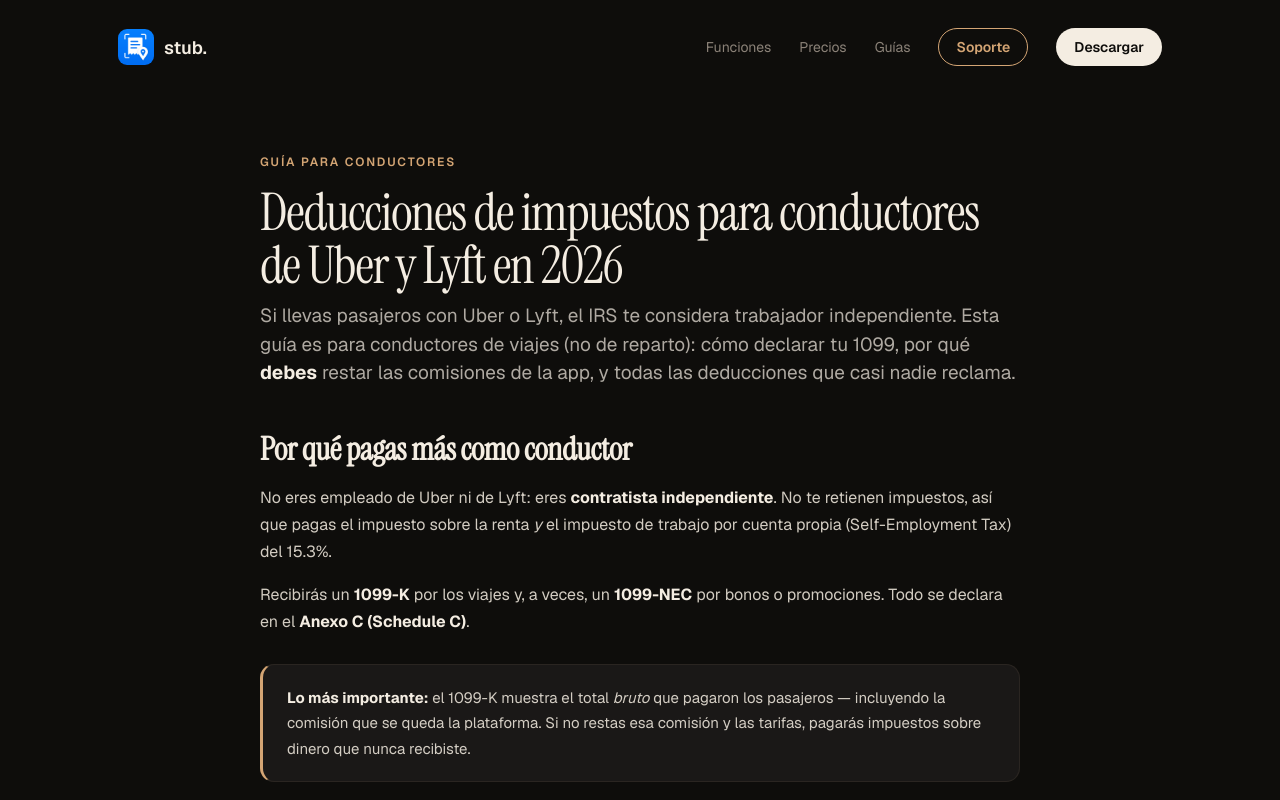
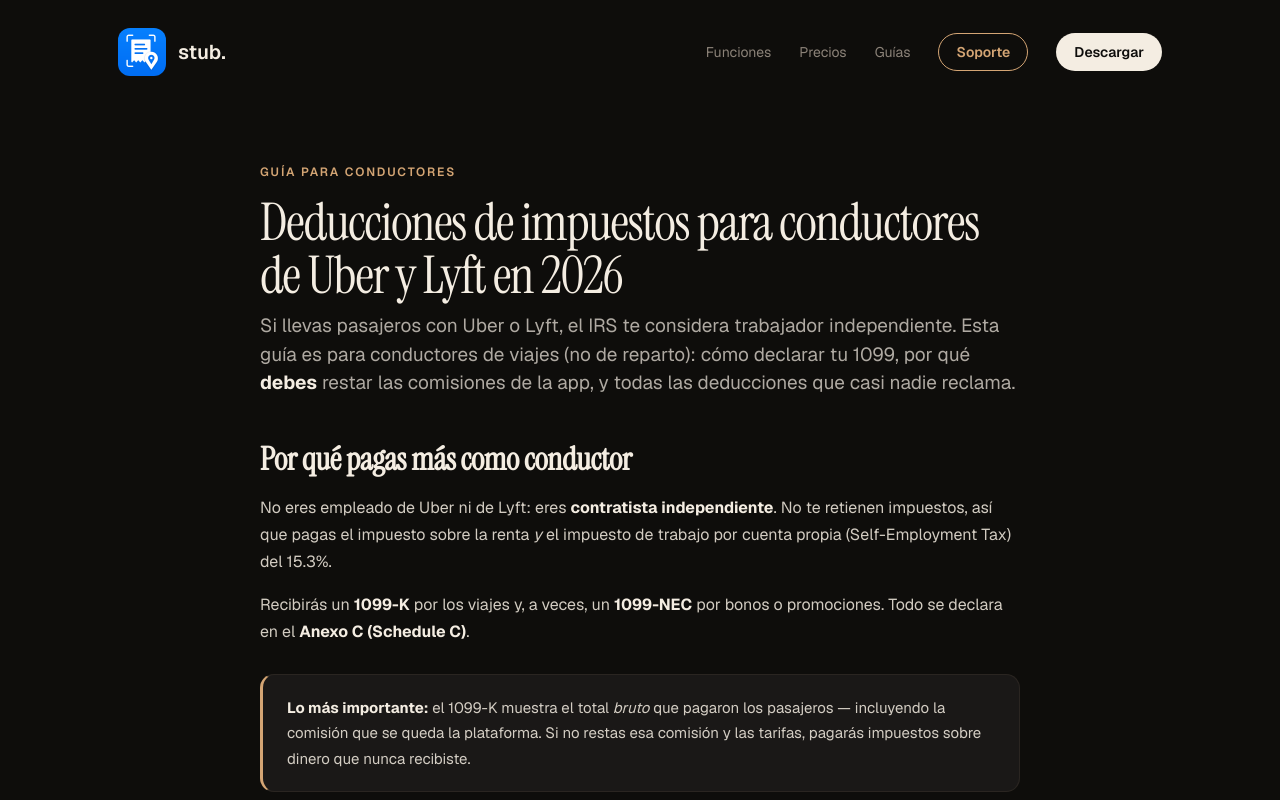
Before and after one commit to EVDiag/stub, a plain HTML site: page es/deducciones-conductores.html in a window 1280 px wide. Shown: the top 800 px of the page. Drawn offline with nearby package versions, Linux system fonts and the light colour scheme.

Commit message:
Site icon: 48 px instead of 36 in the header and footer, the word hidden at 360 px wide or less
WHAT THIS IS. Roman, 17 Nov 2026, 05:27 Berlin: the icon on the website can be bigger.

THE CHANGE. In the 9 pages with the mark (index.html, es/index.html, es/guias.html and the 6 es/deducciones pages): the mark 48 px with 12 px corners (the same quarter as 36 and 9 before), 12 px to the word stub., the word 20 px instead of 18, the img size attributes 48. At least 16 px between the logo and the menu: at 320 px the word touched Soporte. At 360 px wide or less the icon stands alone, without the word, so the menu fits beside it.

Co-Authored-By: Claude Opus 5.5 <noreply@anthropic.com>
Claude-Session: https://claude.ai/code/session_017Jao8ywuvZnBEDtpT1RcLN

```diff
--- a/es/deducciones-conductores.html
+++ b/es/deducciones-conductores.html
@@ -39,12 +39,12 @@
   .container { max-width: 1100px; margin: 0 auto; padding: 0 28px; }
 
   header { padding: 28px 0; }
-  .nav { display: flex; align-items: center; justify-content: space-between; }
-  .brand { display: flex; align-items: center; gap: 10px; }
+  .nav { display: flex; align-items: center; justify-content: space-between; gap: 16px; }
+  .brand { display: flex; align-items: center; gap: 12px; }
   .brand-mark {
-    width: 36px; height: 36px; border-radius: 9px; display: block; flex-shrink: 0;
+    width: 48px; height: 48px; border-radius: 12px; display: block; flex-shrink: 0;
   }
-  .brand-text { font-weight: 600; font-size: 18px; }
+  .brand-text { font-weight: 600; font-size: 20px; }
 
   .nav-links { display: flex; gap: 28px; align-items: center; }
   .nav-links a { color: var(--muted); font-size: 14px; }
@@ -261,13 +261,14 @@
     .nav-links { gap: 14px; }
     .nav-links a:not(.btn):not(.nav-support) { display: none; }
   }
+  @media (max-width: 360px) { .brand-text { display: none; } }
 </style>
 </head>
 <body>
 
 <header>
   <div class="container nav">
-    <div class="brand"><img class="brand-mark" src="/icon-192.png?v=2" alt="" width="36" height="36" /><span class="brand-text">stub.</span></div>
+    <div class="brand"><img class="brand-mark" src="/icon-192.png?v=2" alt="" width="48" height="48" /><span class="brand-text">stub.</span></div>
     <div class="nav-links">
       <a href="/es/#features">Funciones</a>
       <a href="/es/#pricing">Precios</a>
@@ -349,7 +350,7 @@
 
 <footer>
   <div class="container foot-grid">
-    <div class="brand"><img class="brand-mark" src="/icon-192.png?v=2" alt="" width="36" height="36" /><span class="brand-text">stub.</span></div>
+    <div class="brand"><img class="brand-mark" src="/icon-192.png?v=2" alt="" width="48" height="48" /><span class="brand-text">stub.</span></div>
     <div class="foot-links">
       <a href="/es/#privacy">Privacidad</a>
       <a href="/terms-es.html">Términos</a>
```
Also changed, not shown: es/deducciones-construccion.html (+7 -6 lines), es/deducciones-estilistas-barberos.html (+7 -6 lines), es/deducciones-repartidores.html (+7 -6 lines), es/deducciones-servicios-limpieza.html (+7 -6 lines), es/deducciones-trabajador-independiente.html (+7 -6 lines), es/guias.html (+7 -6 lines), es/index.html (+7 -6 lines), index.html (+7 -6 lines).
